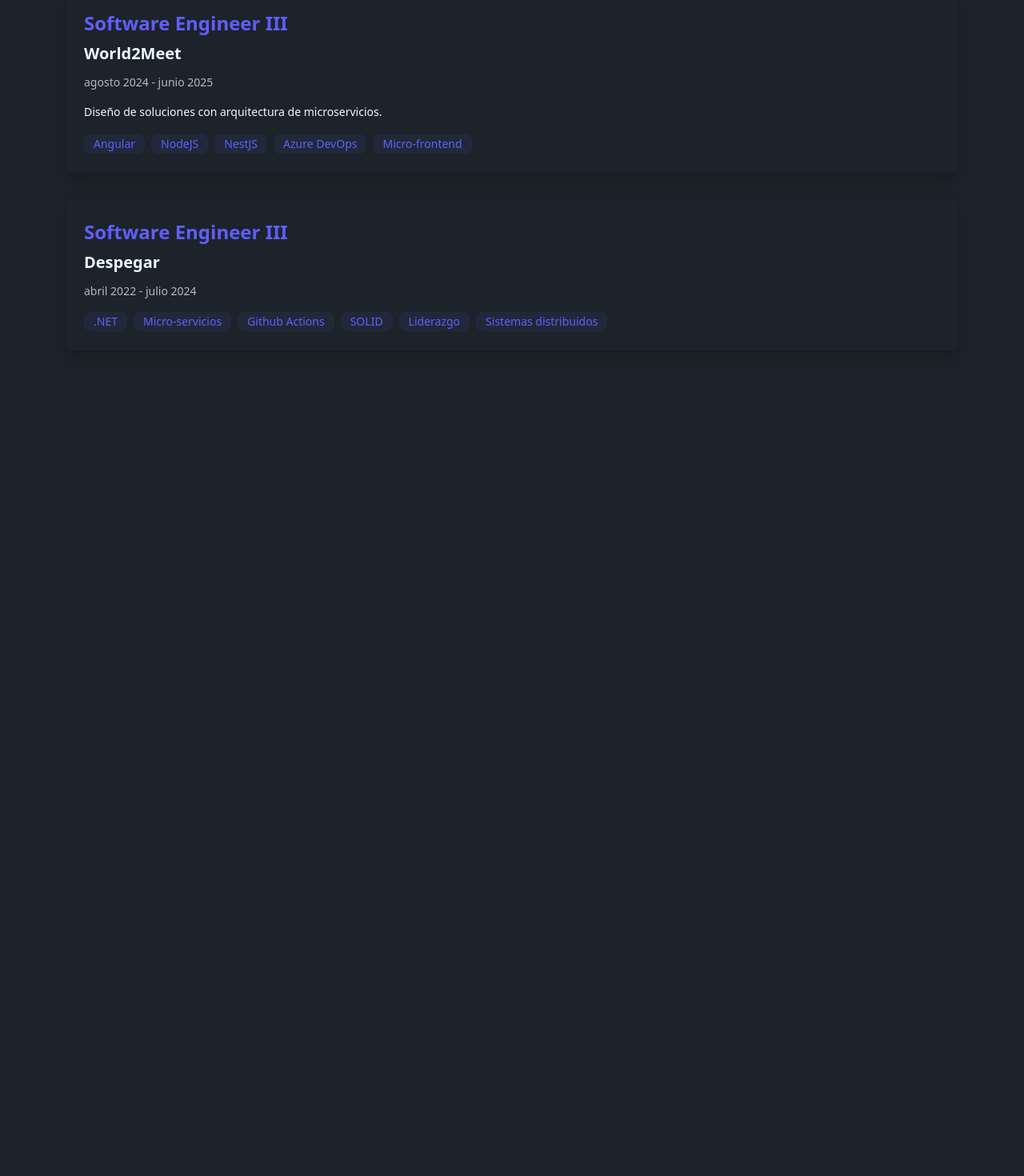
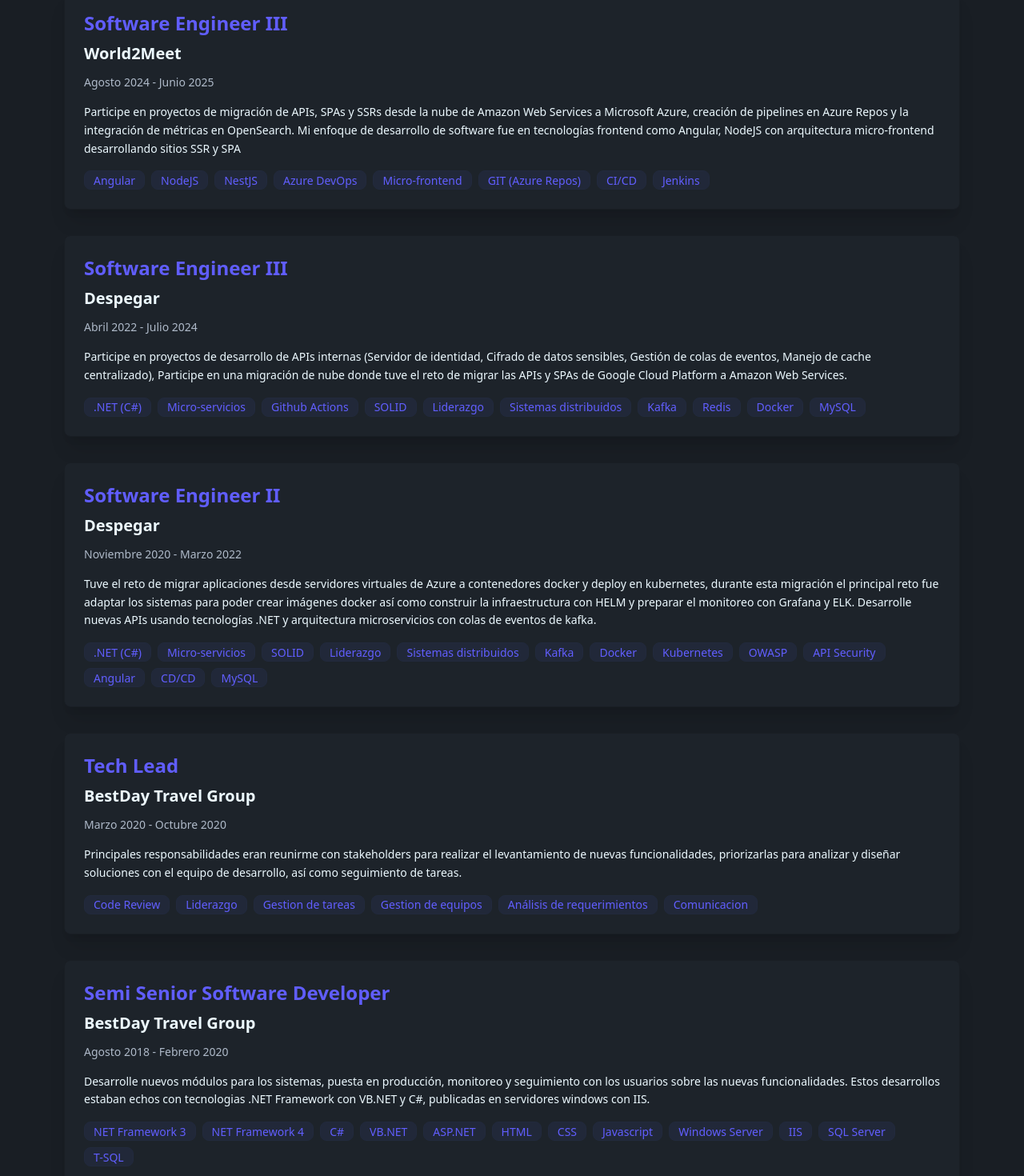
Before and after one commit to akeus/landing-page, an Angular app: page /profile in a window 1280 px wide. Shown: the part 1040-2510 px from the top of the page at 80% size. Before the commit the page ends 1559 px from the top, so only its background shows below. Built offline with nearby package versions, Linux system fonts and the light colour scheme.

Commit message:
feat: add more experience information

```diff
--- a/src/app/sections/experience/experience.component.html
+++ b/src/app/sections/experience/experience.component.html
@@ -1,9 +1,9 @@
-<section id="work-experience" class="py-20">
+<section id="work-experience" class="py-20 bg-base-200">
   <div class="container mx-auto px-4 max-w-6xl">
-    <div class="text-center mb-16">
-      <h2 class="text-4xl font-bold mb-4">Experiencia</h2>
-      <p class="text-xl text-base-content/70 max-w-2xl mx-auto">
-        Mas de 12 años construyendo soluciones de software inovadoras
+    <div *ngIf="title" class="text-center mb-16">
+      <h2 class="text-4xl font-bold mb-4">{{ title }}</h2>
+      <p *ngIf="subtitle" class="text-xl text-base-content/70 max-w-2xl mx-auto">
+        {{ subtitle }}
       </p>
     </div>
 
@@ -11,18 +11,18 @@
       @for (work of workExperience; track work.id) {
       <div class="card card-border bg-base-100 shadow-xl">
         <div class="card-body">
-          <div class="flex flex-col gap-4">
+          <div class="flex flex-col gap-4 lg:flex-row lg:items-start">
             <div class="flex-1">
               <h3 class="card-title text-2xl text-primary mb-2">{{ work.position }}</h3>
               <h4 class="text-xl font-semibold mb-3">{{ work.company }}</h4>
 
-              <div class="flex gap-4 mb-4 text-sm text-base-content/70">
-                <p class="">{{ work.from }} - {{ work.to }}</p>
+              <div class="flex flex-wrap gap-4 mb-4 text-sm text-base-content/70">
+                <p>{{ work.from }} - {{ work.to }}</p>
               </div>
 
               <p *ngIf="work.summary" class="mb-4 leading-relaxed">{{ work.summary }}</p>
 
-              <div *ngIf="work.skills" class="flex gap-2">
+              <div *ngIf="work.skills" class="flex flex-wrap gap-2">
                 @for (skill of work.skills; track skill) {
                 <span class="badge badge-soft badge-primary">{{ skill }}</span>
                 }
--- a/src/app/sections/experience/experience.component.ts
+++ b/src/app/sections/experience/experience.component.ts
@@ -10,44 +10,179 @@
   templateUrl: './experience.component.html',
 })
 export class ExperienceComponent {
+  public title = 'Experiencia'
+
+  public subtitle = 'Más de 11 años construyendo soluciones de software innovadoras.'
+
   public workExperience: WorkExperience[] = [
     {
       id: 1,
       company: 'World2Meet',
       position: 'Software Engineer III',
-      from: 'agosto 2024',
-      to: 'junio 2025',
-      summary: 'Diseño de soluciones con arquitectura de microservicios.',
-      tasks: [
-        'Diseño de soluciones con arquitectura de microservicios.',
-        'Desarrollo de features/hotfix en APIs .NET Core.',
-      ],
+      from: 'Agosto 2024',
+      to: 'Junio 2025',
+      summary: 'Participe en proyectos de migración de APIs, SPAs y SSRs desde la nube de Amazon Web Services a Microsoft Azure, creación de pipelines en Azure Repos y la integración de métricas en OpenSearch. Mi enfoque de desarrollo de software fue en tecnologías frontend como Angular, NodeJS con arquitectura micro-frontend desarrollando sitios SSR y SPA',
       skills: [
         'Angular',
         'NodeJS',
         'NestJS',
         'Azure DevOps',
         'Micro-frontend',
+        'GIT (Azure Repos)',
+        'CI/CD',
+        'Jenkins',
       ],
     },
     {
       id: 2,
       company: 'Despegar',
       position: 'Software Engineer III',
-      from: 'abril 2022',
-      to: 'julio 2024',
-      summary: '',
-      tasks: [
-        'Diseño de soluciones con arquitectura de microservicios.',
-        'Gestion de colas de eventos con kafka.',
-      ],
+      from: 'Abril 2022',
+      to: 'Julio 2024',
+      summary: 'Participe en proyectos de desarrollo de APIs internas (Servidor de identidad, Cifrado de datos sensibles, Gestión de colas de eventos, Manejo de cache centralizado), Participe en una migración de nube donde tuve el reto de migrar las APIs y SPAs de Google Cloud Platform a Amazon Web Services.',
       skills: [
-        '.NET',
+        '.NET (C#)',
         'Micro-servicios',
         'Github Actions',
         'SOLID',
         'Liderazgo',
         'Sistemas distribuidos',
+        'Kafka',
+        'Redis',
+        'Docker',
+        'MySQL',
+      ],
+    },
+    {
+      id: 3,
+      company: 'Despegar',
+      position: 'Software Engineer II',
+      from: 'Noviembre 2020',
+      to: 'Marzo 2022',
+      summary: 'Tuve el reto de migrar aplicaciones desde servidores virtuales de Azure a contenedores docker y deploy en kubernetes, durante esta migración el principal reto fue adaptar los sistemas para poder crear imágenes docker así como construir la infraestructura con HELM y preparar el monitoreo con Grafana y ELK. Desarrolle nuevas APIs usando tecnologías .NET y arquitectura microservicios con colas de eventos de kafka.',
+      skills: [
+        '.NET (C#)',
+        'Micro-servicios',
+        'SOLID',
+        'Liderazgo',
+        'Sistemas distribuidos',
+        'Kafka',
+        'Docker',
+        'Kubernetes',
+        'OWASP',
+        'API Security',
+        'Angular',
+        'CD/CD',
+        'MySQL',
+      ],
+    },
+    {
+      id: 4,
+      company: 'BestDay Travel Group',
+      position: 'Tech Lead',
+      from: 'Marzo 2020',
+      to: 'Octubre 2020',
+      summary: 'Principales responsabilidades eran reunirme con stakeholders para realizar el levantamiento de nuevas funcionalidades, priorizarlas para  analizar y diseñar soluciones con el equipo de desarrollo, así como seguimiento de tareas.',
+      skills: [
+        'Code Review',
+        'Liderazgo',
+        'Gestion de tareas',
+        'Gestion de equipos',
+        'Análisis de requerimientos',
+        'Comunicacion',
+      ],
+    },
+    {
+      id: 5,
+      company: 'BestDay Travel Group',
+      position: 'Semi Senior Software Developer',
+      from: 'Agosto 2018',
+      to: 'Febrero 2020',
+      summary: 'Desarrolle nuevos módulos para los sistemas, puesta en producción, monitoreo y seguimiento con los usuarios sobre las nuevas funcionalidades. Estos desarrollos estaban echos con tecnologias .NET Framework con VB.NET y C#, publicadas en servidores windows con IIS.',
+      skills: [
+        'NET Framework 3',
+        'NET Framework 4',
+        'C#',
+        'VB.NET',
+        'ASP.NET',
+        'HTML',
+        'CSS',
+        'Javascript',
+        'Windows Server',
+        'IIS',
+        'SQL Server',
+        'T-SQL',
+      ],
+    },
+    {
+      id: 6,
+      company: 'BestDay Travel Group',
+      position: 'Junior Software Developer',
+      from: 'Julio 2016',
+      to: 'Julio 2018',
+      summary: 'Daba soporte de segundo nivel a las aplicaciones. Mis tareas eran depurar, documentar y dar una solución a nivel código para incidencias de sistemas. Durante este periodo trabajé con bases de datos SQL Server creando y modificando Store Procedures, Function, Triggers y Jobs con el lenguaje T-SQL.',
+      skills: [
+        'NET Framework',
+        'C#',
+        'VB.NET',
+        'Windows Server',
+        'IIS',
+        'SQL Server',
+        'T-SQL',
+      ],
+    },
+    {
+      id: 7,
+      company: 'Profesional Independiente',
+      position: 'Programador Web',
+      from: 'Enero 2016',
+      to: 'Junio 2016',
+      summary: 'Durante este periodo desarrolle aplicaciones web, landing pages, CRMs, siguiendo normas de calidad, estándares para posicionamiento web (SEO, SEM), mis proyectos los desarrollaba usando tecnologías como PHP, Laravel, Symfony, MySQL, automatizaciones con scripts de Shell.',
+      skills: [
+        'PHP',
+        'Laravel',
+        'Symfony',
+        'Lumen',
+        'HTML',
+        'CSS',
+        'Javascript',
+        'CPanel',
+        'Web Hosting',
+        'Shell',
+      ],
+    },
+    {
+      id: 6,
+      company: 'Megatera Solutions',
+      position: 'Webmaster',
+      from: 'Enero 2014',
+      to: 'Diciembre 2015',
+      summary: 'Desarrollo del CRM de la empresa,  obteniendo los requerimientos del usuario, analizando y diseñando la mejor solución, escribir código y poner en producción. Gestione la infraestructura del sitio para que siempre esté disponible y óptimo. Stack de desarrollo PHP, Laravel, Lumen y bases de datos MySQL.',
+      skills: [
+        'PHP',
+        'Laravel',
+        'Lumen',
+        'HTML',
+        'CSS',
+        'Javascript',
+        'CPanel',
+        'Web Hosting',
+        'MySQL',
+      ],
+    },
+    {
+      id: 6,
+      company: 'Publiherz',
+      position: 'Programador JR.',
+      from: 'Abril 2013',
+      to: 'Diciembre 2013',
+      summary: 'Desarrolle módulos para el CRM de la empresa, analizar requerimientos, escribir código en PHP,  guardar datos en la base de datos MySQL, generación de consultas SQL y pruebas funcionales del desarrollo.',
+      skills: [
+        'PHP',
+        'HTML',
+        'CSS',
+        'Javascript',
+        'MySQL',
       ],
     },
   ]
--- a/src/app/sections/experience/models/work-experience.model.ts
+++ b/src/app/sections/experience/models/work-experience.model.ts
@@ -5,6 +5,5 @@
   from: string
   to: string
   summary?: string
-  tasks?: string[]
   skills?: string[]
 }
```
